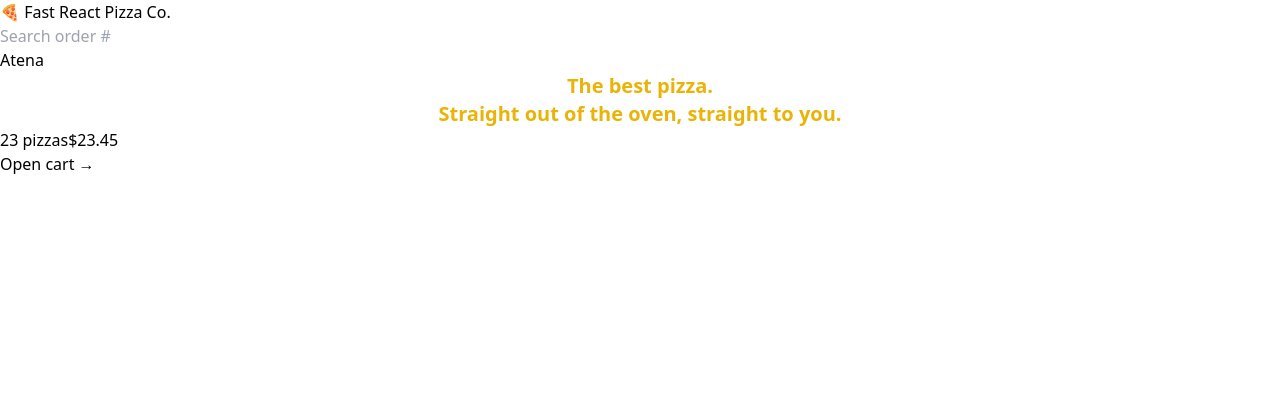
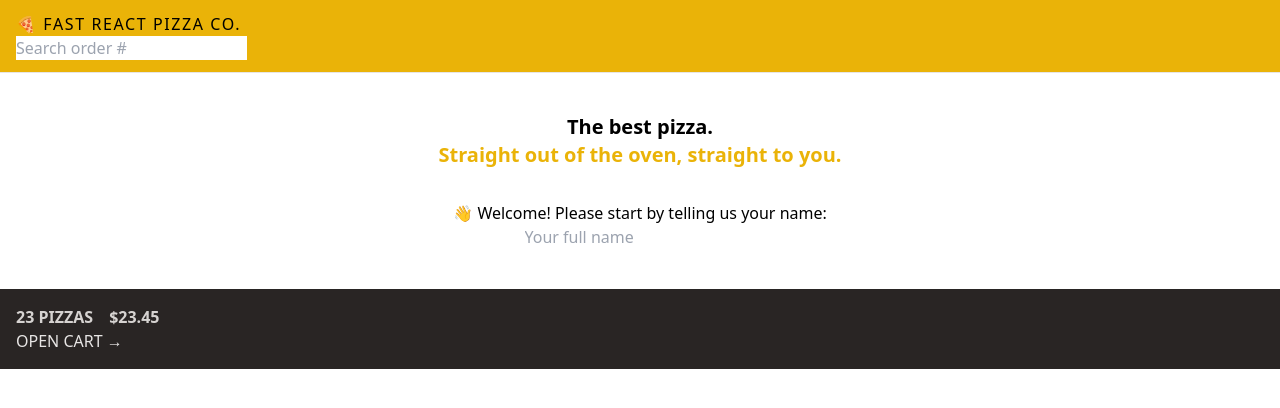
Before and after one commit to atenajoon/fast-react-pizza, a React (Vite) app: page / in a window 1280 px wide. Shown: the top 408 px of the page. Built offline with nearby package versions, Linux system fonts and the light colour scheme.

Commit message:
initial styles

```diff
--- a/src/features/cart/CartOverview.jsx
+++ b/src/features/cart/CartOverview.jsx
@@ -2,12 +2,12 @@
 
 function CartOverview() {
   return (
-    <div>
-      <p>
+    <div className="bg-stone-800 p-4 uppercase text-stone-200">
+      <p className="space-x-4 font-semibold text-stone-300">
         <span>23 pizzas</span>
         <span>$23.45</span>
       </p>
-      <Link to='/cart'>Open cart &rarr;</Link>
+      <Link to="/cart">Open cart &rarr;</Link>
     </div>
   );
 }
--- /dev/null
+++ b/src/features/user/Username.jsx
@@ -0,0 +1,5 @@
+function Username() {
+  return <div className="hidden text-sm font-semibold">Atena</div>;
+}
+
+export default Username;
--- a/src/ui/Header.jsx
+++ b/src/ui/Header.jsx
@@ -1,12 +1,15 @@
 import { Link } from 'react-router-dom';
 import SearchOrder from '../features/order/SearchOrder';
+import Username from '../features/user/Username';
 
 function Header() {
   return (
-    <header>
-      <Link to='/'>🍕 Fast React Pizza Co.</Link>
+    <header className="border-b border-stone-200 bg-yellow-500 px-4 py-3 uppercase">
+      <Link to="/" className="tracking-widest">
+        🍕 Fast React Pizza Co.
+      </Link>
       <SearchOrder />
-      <p> Atena</p>
+      <Username />
     </header>
   );
 }
--- a/src/ui/Home.jsx
+++ b/src/ui/Home.jsx
@@ -1,11 +1,17 @@
+import CreateUser from '../features/user/CreateUser';
+
 function Home() {
   return (
-    <div>
-      <h1 className="text-center text-xl font-semibold text-yellow-500">
+    <div className="my-10 text-center">
+      <h1 className="mb-8 text-xl font-semibold">
         The best pizza.
         <br />
-        Straight out of the oven, straight to you.
+        <span className="text-yellow-500">
+          {' '}
+          Straight out of the oven, straight to you.
+        </span>
       </h1>
+      <CreateUser />
     </div>
   );
 }
```
